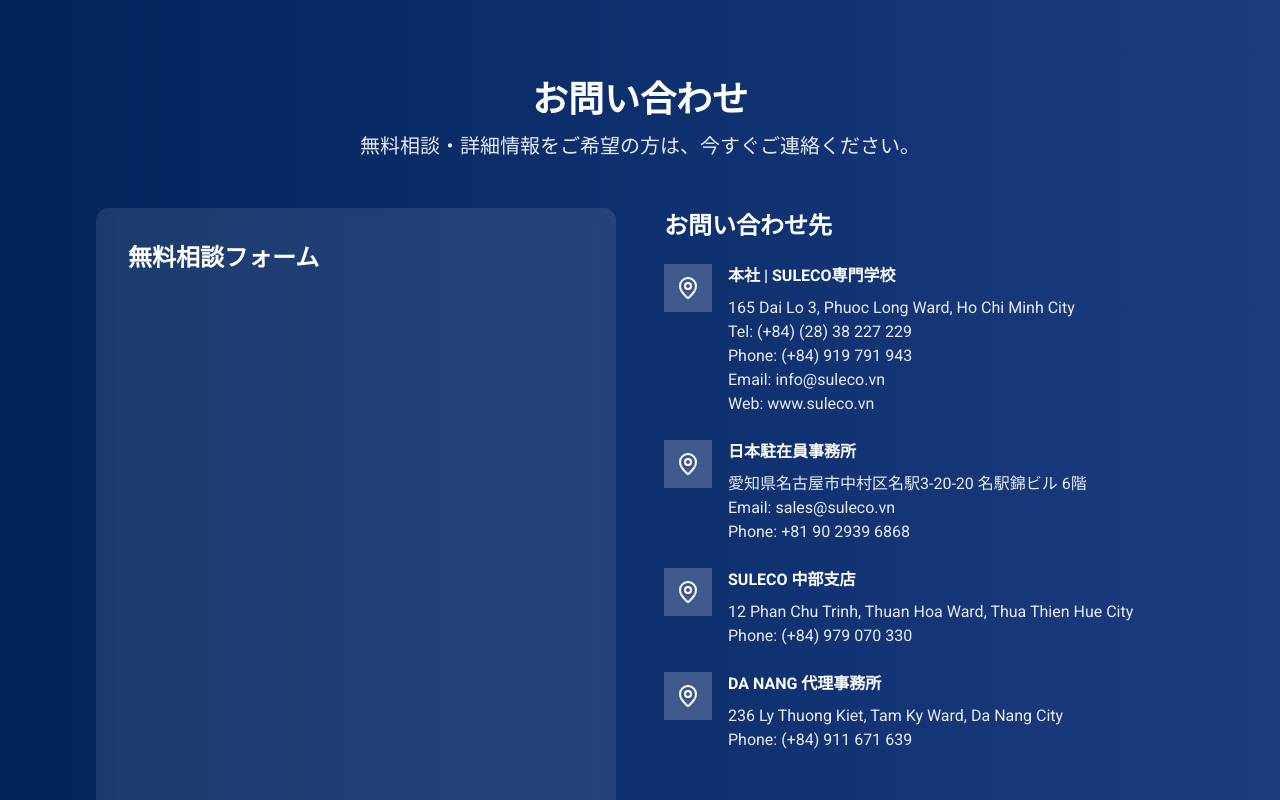
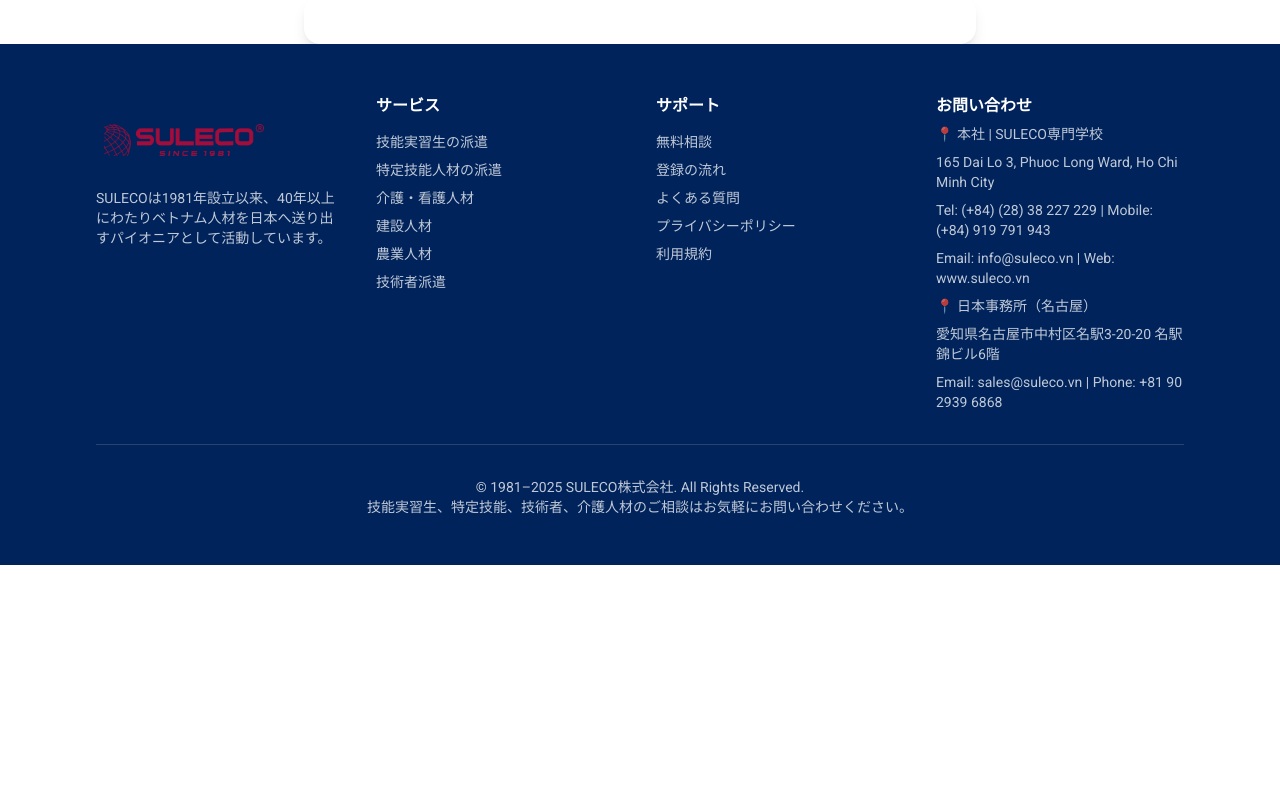
Before and after one commit to nhipybn/Suleco, a Next.js app: page / in a window 1280 px wide. Shown: the part 7060-7860 px from the top of the page. After the commit the page ends 7625 px from the top, so only its background shows below. Built offline with nearby package versions, Linux system fonts and the light colour scheme.

Commit message:
Update ContactSection.tsx

```diff
--- a/app/components/ContactSection.tsx
+++ b/app/components/ContactSection.tsx
@@ -1,118 +1,31 @@
 "use client";
 
 import { useEffect } from "react";
-import { MapPin } from "lucide-react";
 
 export default function ContactSection() {
   useEffect(() => {
-    // Đảm bảo không gắn script nhiều lần
-    if (!document.getElementById("_bownow_loader")) {
-      const script = document.createElement("script");
-      script.id = "_bownow_loader";
-      script.type = "text/javascript";
-      script.charset = "utf-8";
-      script.src =
-        "https://contents.bownow.jp/forms/sid_757076642af3b3b48374/trace.js";
-      document.head.appendChild(script);
-    }
+    if (typeof window === "undefined") return;
+
+    // Xoá script cũ nếu đã tồn tại
+    const oldScript = document.getElementById("_bownow_cs_sid_757076642af3b3b48374");
+    if (oldScript) oldScript.remove();
+
+    // Inject script BowNow
+    const script = document.createElement("script");
+    script.id = "_bownow_cs_sid_757076642af3b3b48374";
+    script.innerHTML = `
+      var _bownow_cs_sid_757076642af3b3b48374 = document.createElement('script');
+      _bownow_cs_sid_757076642af3b3b48374.charset = 'utf-8';
+      _bownow_cs_sid_757076642af3b3b48374.src = 'https://contents.bownow.jp/forms/sid_757076642af3b3b48374/trace.js';
+      document.getElementsByTagName('head')[0].appendChild(_bownow_cs_sid_757076642af3b3b48374);
+    `;
+    document.head.appendChild(script);
   }, []);
 
   return (
-    <section
-      id="contact"
-      className="py-20 bg-gradient-to-r from-navy to-navy-dark text-white"
-    >
-      <div className="max-w-6xl mx-auto px-4 sm:px-6 lg:px-8">
-        {/* Tiêu đề */}
-        <div className="text-center mb-12">
-          <h2 className="text-3xl sm:text-4xl font-bold mb-4 font-noto">
-            お問い合わせ
-          </h2>
-          <p className="text-xl opacity-90">
-            無料相談・詳細情報をご希望の方は、今すぐご連絡ください。
-          </p>
-        </div>
-
-        {/* Grid 2 cột */}
-        <div className="grid grid-cols-1 lg:grid-cols-2 gap-12">
-          {/* Form BowNow – cột trái */}
-          <div className="bg-white/10 backdrop-blur-sm p-8 rounded-xl">
-            <h3 className="text-2xl font-bold mb-6 font-noto">無料相談フォーム</h3>
-
-            {/* Đây là div đích mà BowNow sẽ render form */}
-            <div
-              id="sid_757076642af3b3b48374"
-              className="min-h-[600px] w-full"
-            ></div>
-          </div>
-
-          {/* Thông tin liên hệ – cột phải */}
-          <div>
-            <h3 className="text-2xl font-bold mb-6 font-noto">お問い合わせ先</h3>
-            <div className="space-y-6">
-              {/* 本社 */}
-              <div className="flex items-start space-x-4">
-                <div className="w-12 h-12 bg-white/20 rounded-lg flex items-center justify-center flex-shrink-0">
-                  <MapPin className="w-6 h-6 text-white" />
-                </div>
-                <div>
-                  <h4 className="font-semibold mb-2">本社 | SULECO専門学校</h4>
-                  <p className="opacity-90">
-                    165 Dai Lo 3, Phuoc Long Ward, Ho Chi Minh City
-                  </p>
-                  <p className="opacity-90">Tel: (+84) (28) 38 227 229</p>
-                  <p className="opacity-90">Phone: (+84) 919 791 943</p>
-                  <p className="opacity-90">Email: info@suleco.vn</p>
-                  <p className="opacity-90">Web: www.suleco.vn</p>
-                </div>
-              </div>
-
-              {/* 日本駐在員事務所 */}
-              <div className="flex items-start space-x-4">
-                <div className="w-12 h-12 bg-white/20 rounded-lg flex items-center justify-center flex-shrink-0">
-                  <MapPin className="w-6 h-6 text-white" />
-                </div>
-                <div>
-                  <h4 className="font-semibold mb-2">日本駐在員事務所</h4>
-                  <p className="opacity-90">
-                    愛知県名古屋市中村区名駅3-20-20 名駅錦ビル 6階
-                  </p>
-                  <p className="opacity-90">Email: sales@suleco.vn</p>
-                  <p className="opacity-90">Phone: +81 90 2939 6868</p>
-                </div>
-              </div>
-
-              {/* SULECO 中部支店 */}
-              <div className="flex items-start space-x-4">
-                <div className="w-12 h-12 bg-white/20 rounded-lg flex items-center justify-center flex-shrink-0">
-                  <MapPin className="w-6 h-6 text-white" />
-                </div>
-                <div>
-                  <h4 className="font-semibold mb-2">SULECO 中部支店</h4>
-                  <p className="opacity-90">
-                    12 Phan Chu Trinh, Thuan Hoa Ward, Thua Thien Hue City
-                  </p>
-                  <p className="opacity-90">Phone: (+84) 979 070 330</p>
-                </div>
-              </div>
-
-              {/* DA NANG 代理事務所 */}
-              <div className="flex items-start space-x-4">
-                <div className="w-12 h-12 bg-white/20 rounded-lg flex items-center justify-center flex-shrink-0">
-                  <MapPin className="w-6 h-6 text-white" />
-                </div>
-                <div>
-                  <h4 className="font-semibold mb-2">DA NANG 代理事務所</h4>
-                  <p className="opacity-90">
-                    236 Ly Thuong Kiet, Tam Ky Ward, Da Nang City
-                  </p>
-                  <p className="opacity-90">Phone: (+84) 911 671 639</p>
-                </div>
-              </div>
-            </div>
-          </div>
-        </div>
-      </div>
-    </section>
+    <div className="w-full max-w-2xl mx-auto p-6 rounded-2xl shadow-lg bg-white">
+      {/* BowNow sẽ tự render form vào đây */}
+      <div id="sid_757076642af3b3b48374"></div>
+    </div>
   );
 }
```
